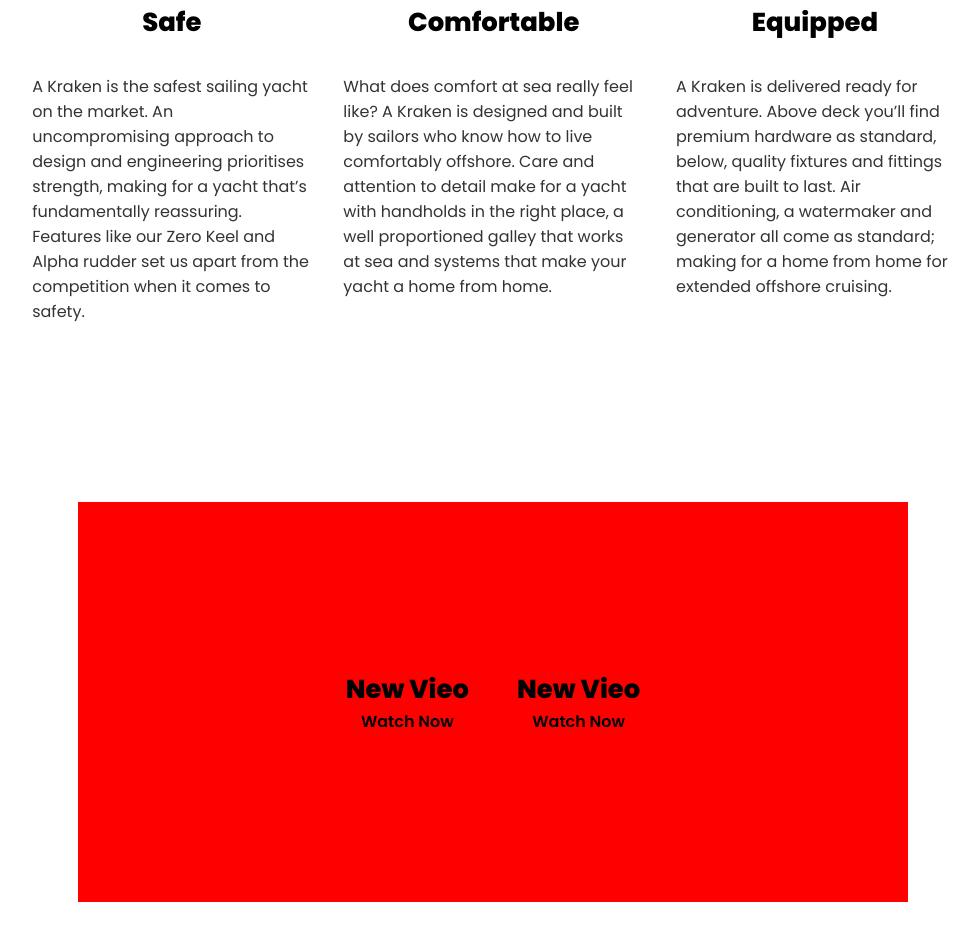
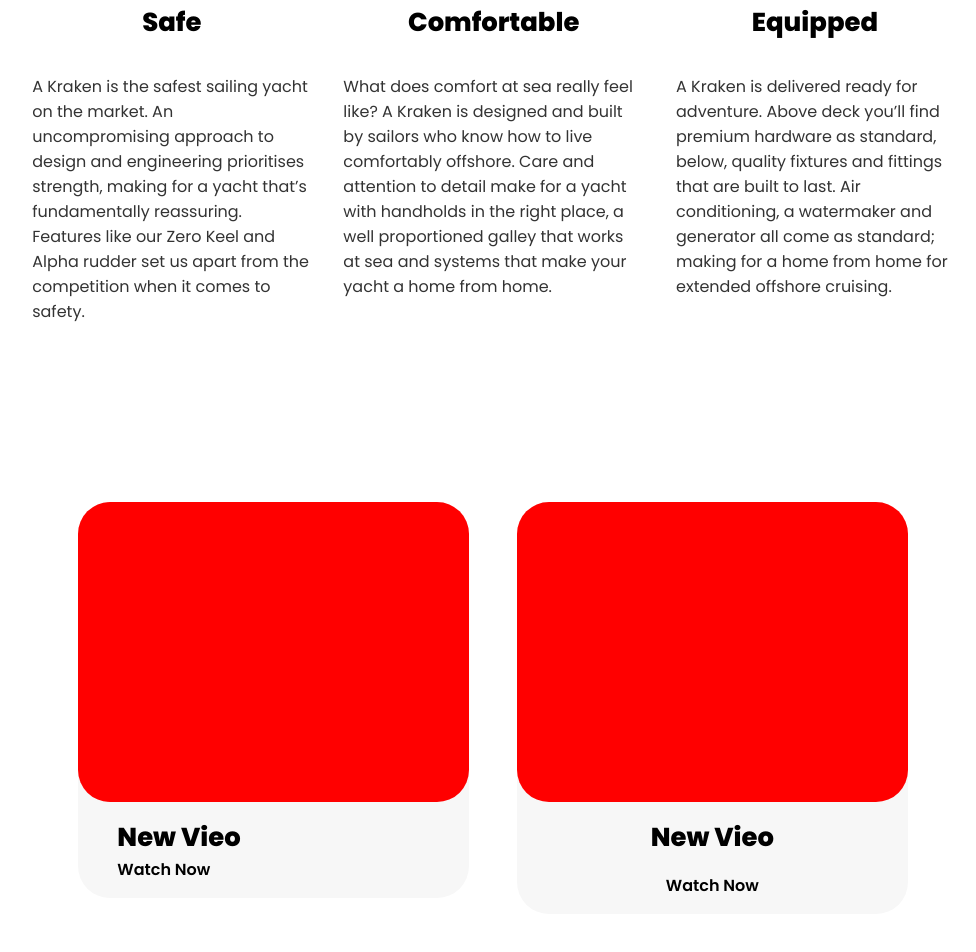
Before and after one commit to MajKlavzar/Kraken-Yachts, a plain HTML site: page index.html in a window 1280 px wide. Shown: the part 986-1938 px from the top of the page, without its empty margins (147-1123 px from the left). Drawn offline with Linux system fonts and the light colour scheme.

```diff
--- a/index.html
+++ b/index.html
@@ -65,11 +65,16 @@
 
                 <div id="new-videos-container">
                     <div class="video-card">
-                        <h3>New vieo</h3>
-                        <a href="#"> Watch now</a>
+                        <div class="temp"></div>
+                        <div class="video-card-buttons-container">
+                            <h3>New vieo</h3>
+                            <a href="#"> Watch now</a>
+                        </div>
+
                     </div>
 
                     <div class="video-card">
+                        <div class="temp"></div>
                         <h3>New vieo</h3>
                         <a href="#"> Watch now</a>
                     </div>
--- a/styles/style.css
+++ b/styles/style.css
@@ -240,18 +240,35 @@ main{
     justify-content: center;
 }
 #new-videos-container{
-    background-color: var(--testing-color);
+    background-color: var(--bg-color);
     width: 90%;
     height: 400px;
     display:flex;
-    align-items: center;
-    justify-content: center;
+    align-items: flex-start;
+    justify-content: space-evenly;
     gap: 3rem;
 }
-#video-card{
+.video-card{
     display: flex;
     flex-direction: column;
-    gap: 2rem;
+    gap:1rem;
     background-color: var(--wrapper-color);
-    flex: 1 1 0;
+    width: 50%;
+    border-radius: var(--default-radius);
+    align-items: center;
+    gap: 1rem;
+    padding-bottom: 1rem;
 }
+.temp{
+    background-color: var(--testing-color);
+    width: 100%;
+    height: 300px;
+    border-radius: var(--default-radius);
+}
+.video-card-buttons-container{
+    display:flex;
+    flex-direction: column;
+    justify-content: space-evenly;
+    align-items: flex-start;
+    width: 80%;
+}
```
